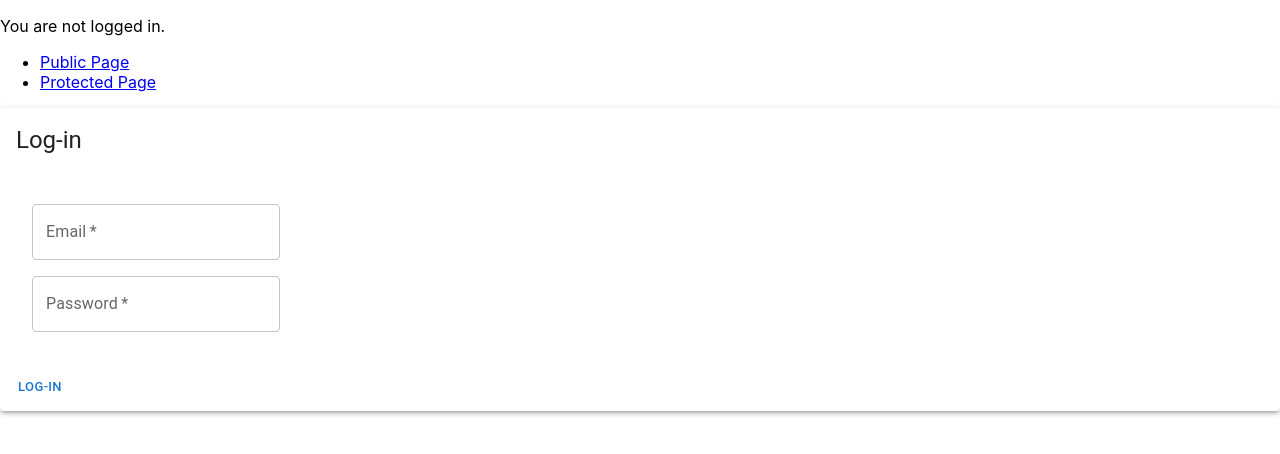
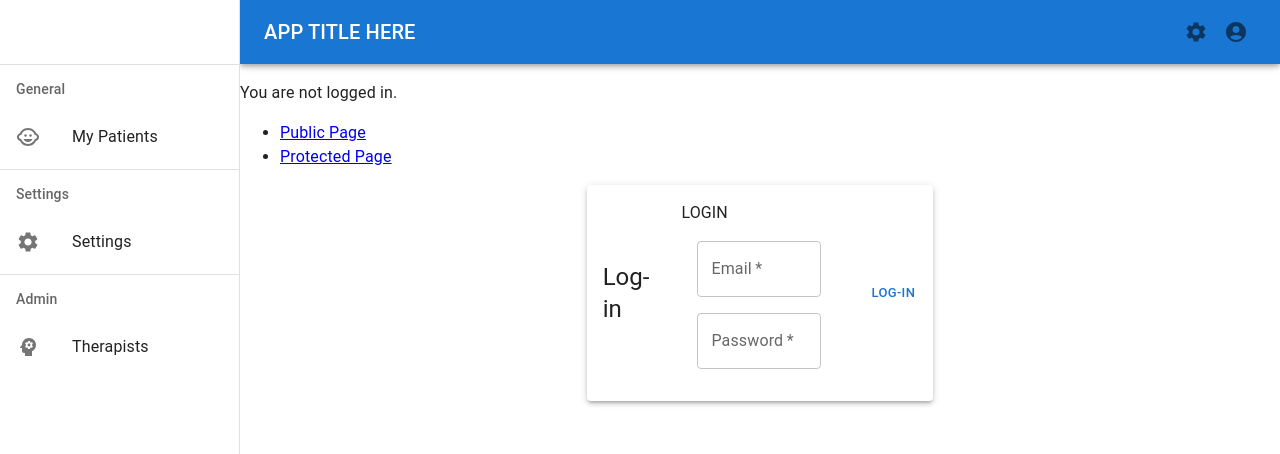
Before and after one commit to BoucherR/aba_frontend, a React (Create React App) app: page /login in a window 1280 px wide. Shown: the top 454 px of the page. Built offline with nearby package versions, Linux system fonts and the light colour scheme.

Commit message:
Adding drawer and appbar

```diff
--- a/package.json
+++ b/package.json
@@ -5,6 +5,7 @@
   "dependencies": {
     "@emotion/react": "^11.4.1",
     "@emotion/styled": "^11.3.0",
+    "@mui/icons-material": "^5.0.0",
     "@mui/material": "^5.0.0",
     "@testing-library/jest-dom": "^5.11.4",
     "@testing-library/react": "^11.1.0",
--- a/src/App.js
+++ b/src/App.js
@@ -12,7 +12,26 @@ import {
 } from "react-router-dom";
 import Axios from 'axios';
 
-import LoginForm from './components/LoginForm';
+import LoginForm from './components/auth/LoginForm';
+import NavDrawer from './components/navigation/NavDrawer';
+
+import { Grid, Box } from "@mui/material"
+import { createTheme } from '@mui/material/styles';
+
+const theme = createTheme({
+  palette: {
+    type: 'light',
+    primary: {
+      main: '#0b9c47',
+    },
+    secondary: {
+      main: '#f5003b',
+    },
+    error: {
+      main: '#f43636',
+    },
+  },
+});
 
 const BASE_URL = `https://aba-backend-golang.herokuapp.com`
 
@@ -78,7 +97,7 @@ function AuthButton() {
 
   return auth.user ? (
     <p>
-      Welcome!{" "}
+      Welcome, {auth.user.name}!
       <button
         onClick={() => {
           auth.signout();
@@ -124,34 +143,34 @@ function ProtectedPage() {
   return <h3>Protected</h3>;
 }
 
-function LoginPage() {
-  let history = useHistory();
-  let location = useLocation();
-  let auth = useAuth();
+// function LoginPage() {
+//   let history = useHistory();
+//   let location = useLocation();
+//   let auth = useAuth();
 
-  let { from } = location.state || { from: { pathname: "/" } };
-  let login = () => {
-    var credentials = {
-      email: 'RyanTest@test.ca',
-      password: 'password123',
-    }
+//   let { from } = location.state || { from: { pathname: "/" } };
+//   let login = () => {
+//     var credentials = {
+//       email: 'RyanTest@test.ca',
+//       password: 'password123',
+//     }
 
-    // TODO: CHECK HISTORY IS UPDATED
-    // auth.signin((credentials) => {
-    //   history.replace(from);
-    // });
+//     // TODO: CHECK HISTORY IS UPDATED
+//     // auth.signin((credentials) => {
+//     //   history.replace(from);
+//     // });
 
-    auth.signin(credentials);
-    history.replace(from);
-  };
+//     auth.signin(credentials);
+//     history.replace(from);
+//   };
 
-  return (
-    <div>
-      <p>You must log in to view the page at {from.pathname}</p>
-      <button onClick={login}>Log in</button>
-    </div>
-  );
-}
+//   return (
+//     <div>
+//       <p>You must log in to view the page at {from.pathname}</p>
+//       <button onClick={login}>Log in</button>
+//     </div>
+//   );
+// }
 
 // This example has 3 pages: a public page, a protected
 // page, and a login screen. In order to see the protected
@@ -173,8 +192,12 @@ let App = () => {
     <ProvideAuth>
       <Router>
         <div>
+          <NavDrawer />
+          <Box sx={{
+            paddingLeft: '240px',
+            paddingTop: '65px',
+          }}>
             <AuthButton />
-
             <ul>
               <li>
                 <Link to="/public">Public Page</Link>
@@ -190,12 +213,17 @@ let App = () => {
               </Route>
               <Route path="/login">
                 {/* <LoginPage /> */}
+                <Grid container justifyContent="center">
+                  <Grid item xs={4}>
                     <LoginForm useAuth={useAuth} />
+                  </Grid>
+                </Grid>
               </Route>
               <PrivateRoute path="/protected">
                 <ProtectedPage />
               </PrivateRoute>
             </Switch>
+          </Box>
         </div>
       </Router>
     </ProvideAuth>
--- a/src/components/LoginForm.js
+++ b/src/components/auth/LoginForm.js
@@ -1,7 +1,6 @@
 import { useState, } from "react";
 import { useHistory, useLocation, } from "react-router-dom";
-import { Card, CardHeader, CardContent, CardActions, List, ListItem, Button, TextField, Typography } from "@mui/material";
-import { typography } from "@mui/system";
+import { Card, CardHeader, CardContent, CardActions, List, ListItem, Button, TextField, Typography, } from "@mui/material";
 
 let LoginForm = (props) => {
     let [credentials, setCredentials] = useState({
@@ -41,10 +40,14 @@ let LoginForm = (props) => {
 
     return (
         <Card variant="Outlined" sx={{
-            boxShadow: 3
+            boxShadow: 3,
+            display: 'flex',
         }}>
             <CardHeader title="Log-in" />
             <CardContent>
+                <Typography>
+                    LOGIN
+                </Typography>
                 <List>
                     <ListItem>
                         <TextField
--- /dev/null
+++ b/src/components/navigation/NavDrawer.js
@@ -0,0 +1,118 @@
+import * as React from 'react';
+import AppBar from '@mui/material/AppBar';
+import Box from '@mui/material/Box';
+import CssBaseline from '@mui/material/CssBaseline';
+import Divider from '@mui/material/Divider';
+import Drawer from '@mui/material/Drawer';
+import IconButton from '@mui/material/IconButton';
+import List from '@mui/material/List';
+import ListItem from '@mui/material/ListItem';
+import ListItemIcon from '@mui/material/ListItemIcon';
+import ListItemText from '@mui/material/ListItemText';
+import Toolbar from '@mui/material/Toolbar';
+import Typography from '@mui/material/Typography';
+
+import { Link } from 'react-router-dom';
+
+import { ChildCare, Settings, Psychology, AccountCircle } from '@mui/icons-material/';
+import { ListSubheader } from '@mui/material';
+
+const drawerWidth = 240;
+
+function NavDrawer() {
+
+    const drawer = (
+        <div>
+            <Toolbar />
+            <Divider />
+            <List
+                subheader={
+                    <ListSubheader component="div" id="subheader1">
+                        General
+                    </ListSubheader>
+                }
+            >
+                <ListItem button key={"My Patients"} component={Link} to={"/myPatients"}>
+                    <ListItemIcon>
+                        <ChildCare />
+                    </ListItemIcon>
+                    <ListItemText primary={"My Patients"} />
+                </ListItem>
+            </List>
+            <Divider />
+            <List
+                subheader={
+                    <ListSubheader component="div" id="subheader1">
+                        Settings
+                    </ListSubheader>
+                }
+            >
+                <ListItem button key={"Settings"} component={Link} to={"/settings"}>
+                    <ListItemIcon>
+                        <Settings />
+                    </ListItemIcon>
+                    <ListItemText primary={"Settings"} />
+                </ListItem>
+            </List>
+            <Divider />
+            <List
+                subheader={
+                    <ListSubheader component="div" id="subheader1">
+                        Admin
+                    </ListSubheader>
+                }
+            >
+                <ListItem button key={"Therapists"} component={Link} to={"/therapists"}>
+                    <ListItemIcon>
+                        <Psychology />
+                    </ListItemIcon>
+                    <ListItemText primary={"Therapists"} />
+                </ListItem>
+            </List>
+        </div>
+    );
+
+    return (
+        <Box sx={{ display: 'flex' }}>
+            <CssBaseline />
+            <AppBar
+                position="fixed"
+                sx={{
+                    width: { sm: `calc(100% - ${drawerWidth}px)` },
+                    ml: { sm: `${drawerWidth}px` },
+                }}
+            >
+                <Toolbar >
+                    <Typography
+                        variant="h6"
+                        // noWrap
+                        component="div"
+                    >
+                        APP TITLE HERE
+                    </Typography>
+                    <Box sx={{ marginLeft: 'auto' }}>
+                        <IconButton >
+                            <Settings />
+                        </IconButton>
+                        <IconButton >
+                            <AccountCircle />
+                        </IconButton>
+                    </Box>
+                </Toolbar>
+            </AppBar>
+
+            <Drawer
+                variant="permanent"
+                sx={{
+                    display: { xs: 'none', sm: 'block' },
+                    '& .MuiDrawer-paper': { boxSizing: 'border-box', width: drawerWidth },
+                }}
+                anchor="left"
+            >
+                {drawer}
+            </Drawer>
+        </Box>
+    );
+}
+
+export default NavDrawer;
```
Also changed, not shown: 2 other files (tests, documents, lock files or other folders). Lines whose indentation alone changed are shown as unchanged.
